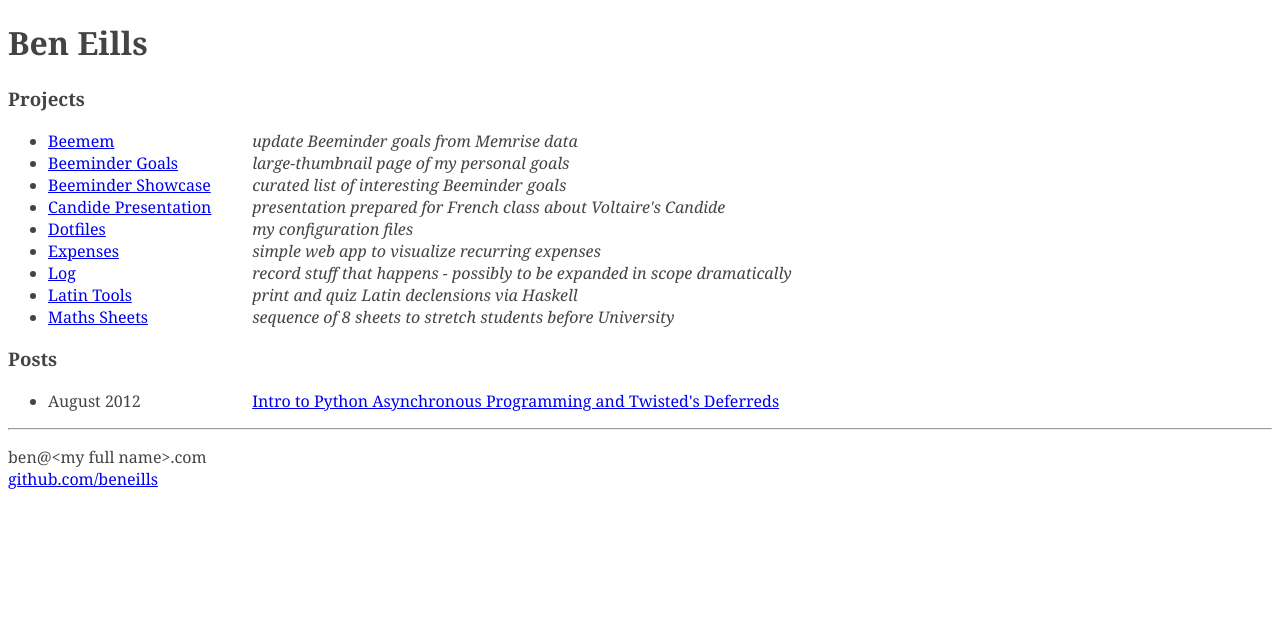
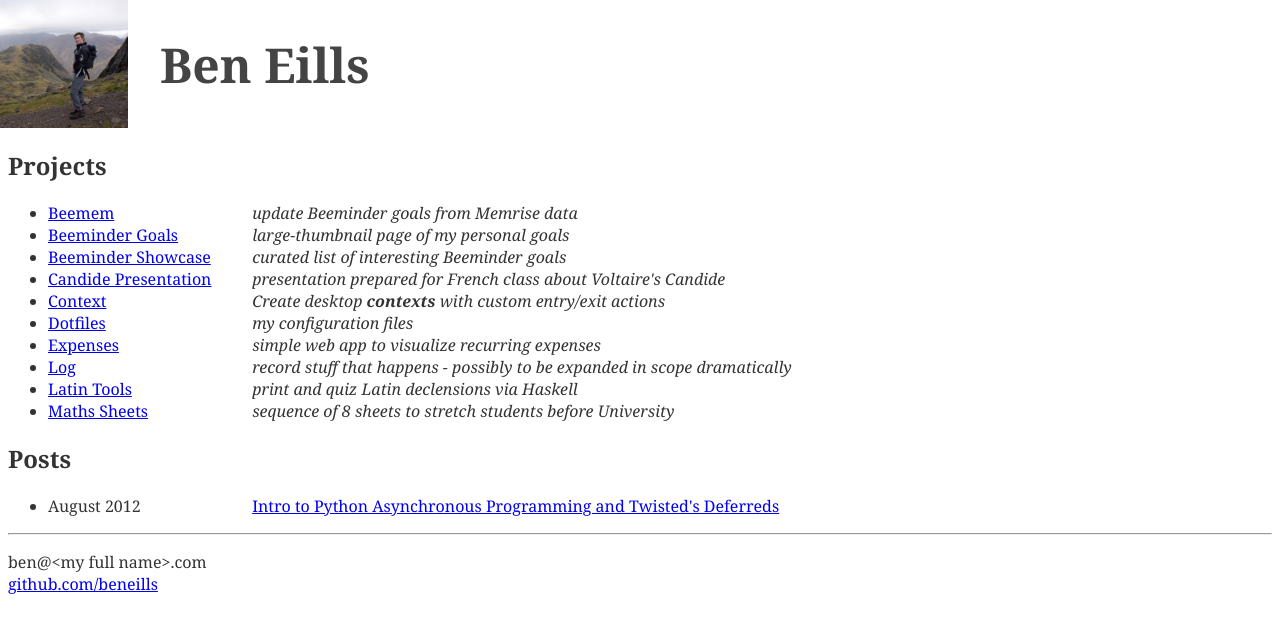
Before and after one commit to beneills/website, a Jekyll site: the page built from index.html, in a window 1280 px wide. Shown: the top 633 px of the page. Built offline with Jekyll 4.4.1, drawn with Linux system fonts in a browser that asks for light colours; Markdown is read by kramdown in place of the engine named in the settings.

Commit message:
* Add avatar * Add context project

```diff
--- a/_layouts/default.html
+++ b/_layouts/default.html
@@ -17,10 +17,11 @@
 
         <div class="container">
           <div class="site">
-            <div class="header">
+            <div class="header row">
+	      <a href="/"><img id="avatar" src="images/avatar.jpg" /></a>
 	      <h1 class="title"><a href="/">{{ site.name }}</a></h1>
             </div>
-
+	    <div class="margined-content">
                 {{ content }}
 
 		<hr />
@@ -33,6 +34,7 @@
 		  </div>
 		</div>
 	    </div>
+          </div>
         </div> <!-- /container -->
 
     </body>
--- a/css/main.css
+++ b/css/main.css
@@ -1,6 +1,16 @@
 body {
-    color: #444444;
-    font: normal normal 16px Georgia, Utopia, 'Palatino Linotype', Palatino, serif;
+    color: #333;
+    font-family: Georgia, 'Times New Roman', serif;
+//    font: normal normal 16px Georgia, Utopia, 'Palatino Linotype', Palatino, serif;
+    margin: 0;
+}
+
+h1 {
+    font-size: 3em;
+}
+
+h2 {
+    font-size: 1.5em;
 }
 
 .list-align {
@@ -8,7 +18,23 @@
     width: 200px;
 }
 
+.header {
+    overflow: auto;
+}
+
+
 .header h1 a {
+    position: relative;
     color: #444444;
     text-decoration: none;
 }
+
+#avatar {
+    height: 8em;
+    float: left;
+    margin-right: 2em;
+}
+
+.margined-content {
+    margin: 8px;
+}
--- a/index.html
+++ b/index.html
@@ -4,12 +4,13 @@
 ---
 
 <div id="home">
-  <h3>Projects</h3>
+  <h2>Projects</h2>
   <ul id="project-list"> <!-- TODO links -->
     <li><span class="list-align project-link"><a href="https://github.com/beneills/beemem">Beemem</a></span> <em>update Beeminder goals from Memrise data</em></li>
     <li><span class="list-align project-link"><a href="http://beeminder.beneills.com/">Beeminder Goals</a></span> <em>large-thumbnail page of my personal goals</em></li>
     <li><span class="list-align project-link"><a href="http://showcase.beneills.com/">Beeminder Showcase</a></span> <em>curated list of interesting Beeminder goals</em></li>
     <li><span class="list-align project-link"><a href="https://github.com/beneills/candide">Candide Presentation</a></span> <em>presentation prepared for French class about Voltaire's Candide</em></li>
+    <li><span class="list-align project-link"><a href="https://github.com/beneills/context">Context</a></span> <em>Create desktop <strong>contexts</strong> with custom entry/exit actions</em></li>
     <li><span class="list-align project-link"><a href="https://github.com/beneills/configuration">Dotfiles</a></span> <em>my configuration files</em></li>
     <li><span class="list-align project-link"><a href="http://www.beneills.com/expenses/">Expenses</a></span> <em>simple web app to visualize recurring expenses</em></li>
     <li><span class="list-align project-link"><a href="https://github.com/beneills/log">Log</a></span> <em>record stuff that happens -  possibly to be expanded in scope dramatically</em></li>
@@ -17,7 +18,7 @@
     <li><span class="list-align project-link"><a href="https://github.com/beneills/vacation-math">Maths Sheets</a></span> <em>sequence of 8 sheets to stretch students before University</em></li>
   </ul>
 
-  <h3>Posts</h3>
+  <h2>Posts</h2>
   <ul id="post-list">
     {% for post in site.posts %}
       <li><span class="list-align post-date">{{ post.date | date: "%B %Y" }}</span> <a href="{{ post.url }}">{{ post.title }}</a></li>
```
Also changed, not shown: images/avatar.jpg (added). Lines whose indentation alone changed are shown as unchanged.
